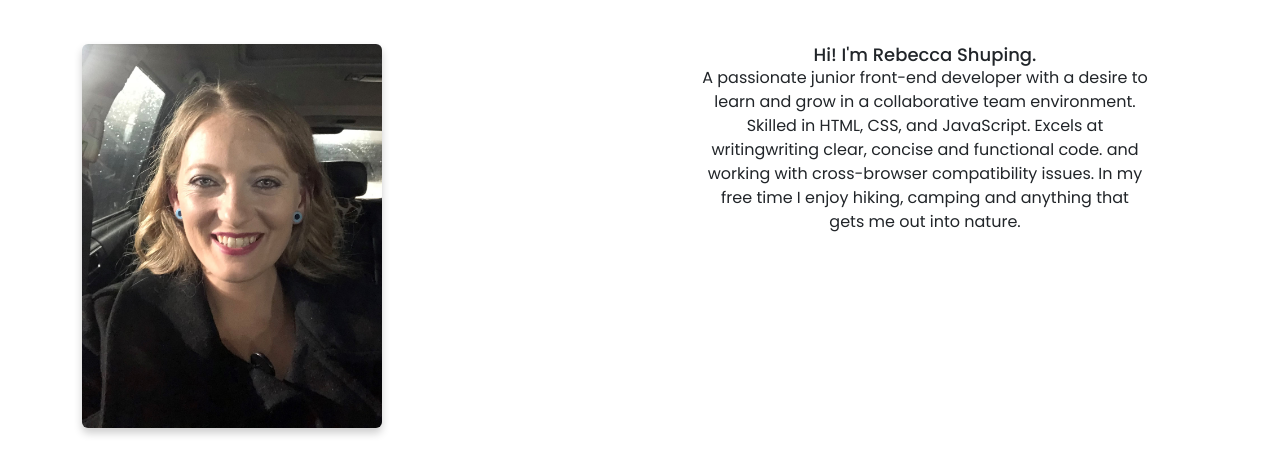
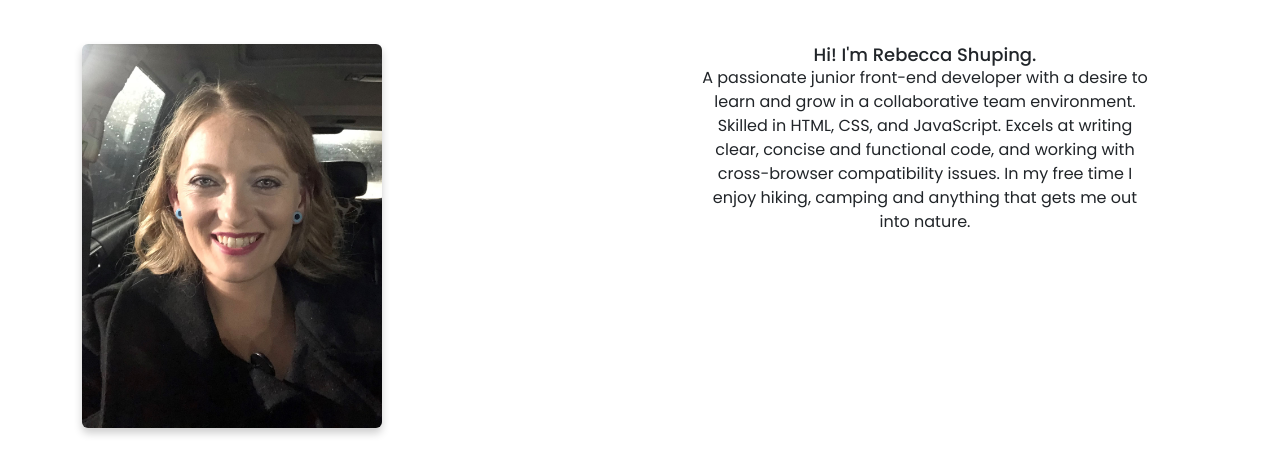
Before and after one commit to rsm917/Portfolio, a plain HTML site: page about.html in a window 1280 px wide. Shown: the part 152-602 px from the top of the page. Drawn offline with nearby package versions, Linux system fonts and the light colour scheme.

Commit message:
fixed typo

```diff
--- a/about.html
+++ b/about.html
@@ -74,10 +74,9 @@
           <p class="about-paragraph">
             A passionate junior front-end developer with a desire to learn and
             grow in a collaborative team environment. Skilled in HTML, CSS, and
-            JavaScript. Excels at writingwriting clear, concise and functional
-            code. and working with cross-browser compatibility issues. In my
-            free time I enjoy hiking, camping and anything that gets me out into
-            nature.
+            JavaScript. Excels at writing clear, concise and functional code,
+            and working with cross-browser compatibility issues. In my free time
+            I enjoy hiking, camping and anything that gets me out into nature.
           </p>
         </div>
       </div>
--- a/src/style.css
+++ b/src/style.css
@@ -102,6 +102,8 @@ a {
 .about-paragraph {
   padding: 0 20px;
   margin-top: 0;
+  display: flex;
+  justify-content: center;
 }
 
 #project-launch-button {
```
